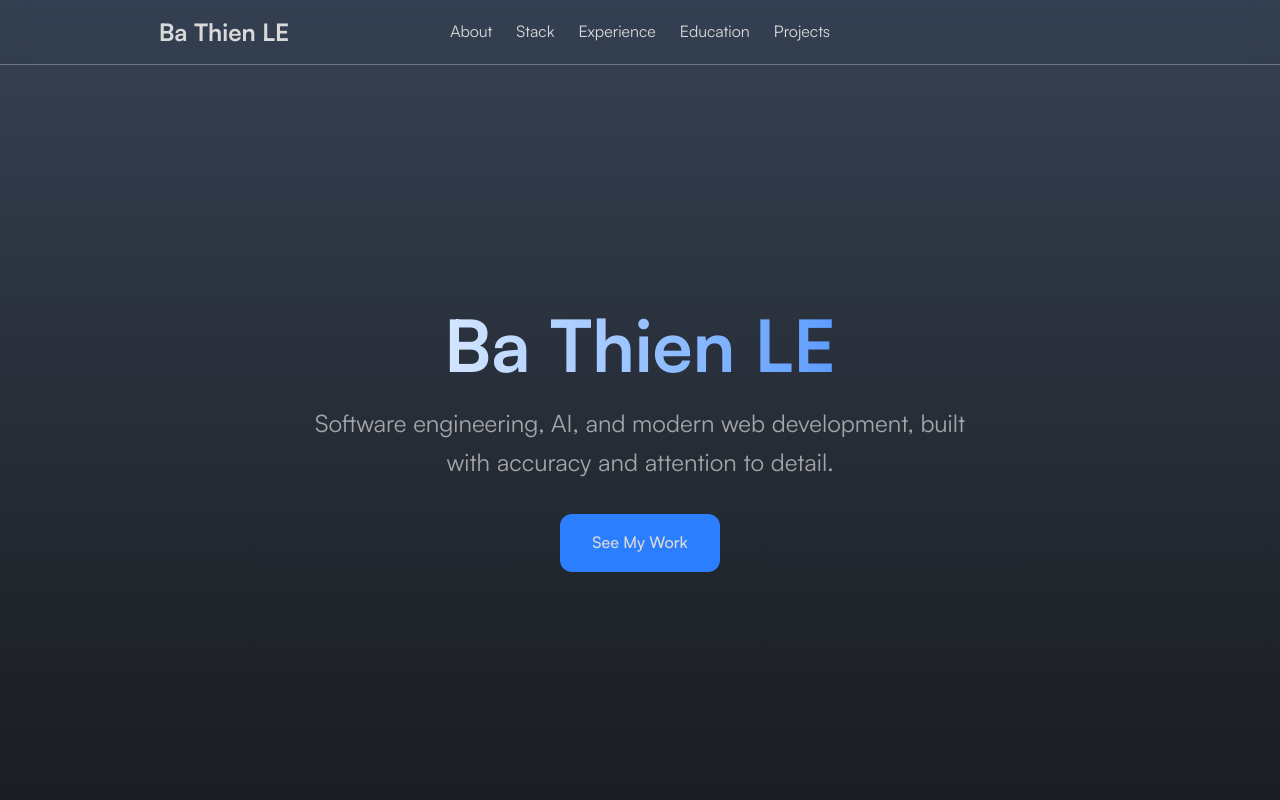
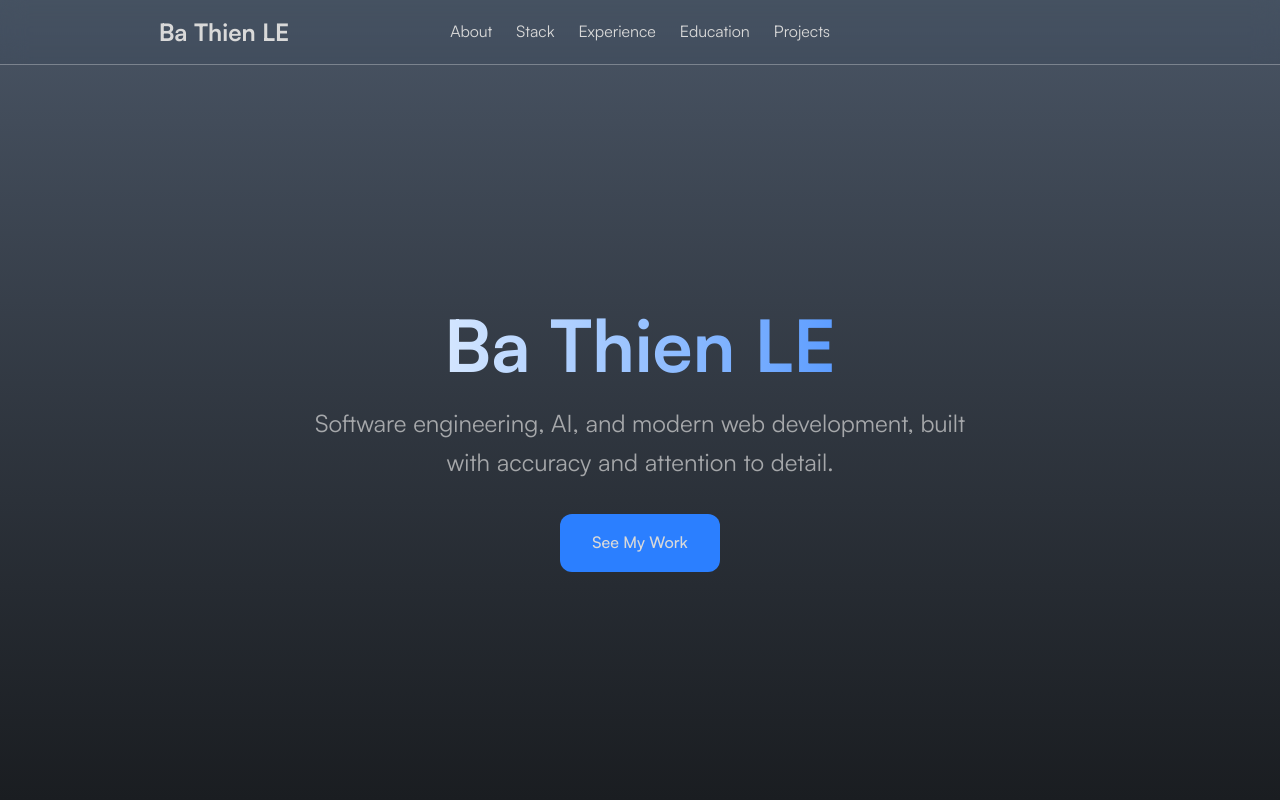
Before and after one commit to bathienle/bathienle.github.io, a Vue app: page / in a window 1280 px wide. Shown: the top 800 px of the page. Built offline with nearby package versions, Linux system fonts and the light colour scheme; some icons are missing.

Commit message:
Increase gradient

```diff
--- a/src/views/HeroView.vue
+++ b/src/views/HeroView.vue
@@ -1,5 +1,5 @@
 <template>
-  <div class="min-h-screen bg-gradient-to-b from-gray-700 to-dominant">
+  <div class="min-h-screen bg-gradient-to-b from-gray-600 to-dominant">
     <div class="w-full h-screen flex items-center justify-center relative overflow-hidden pt-20">
 
       <div class="relative z-10 text-center max-w-4xl px-6">
```
